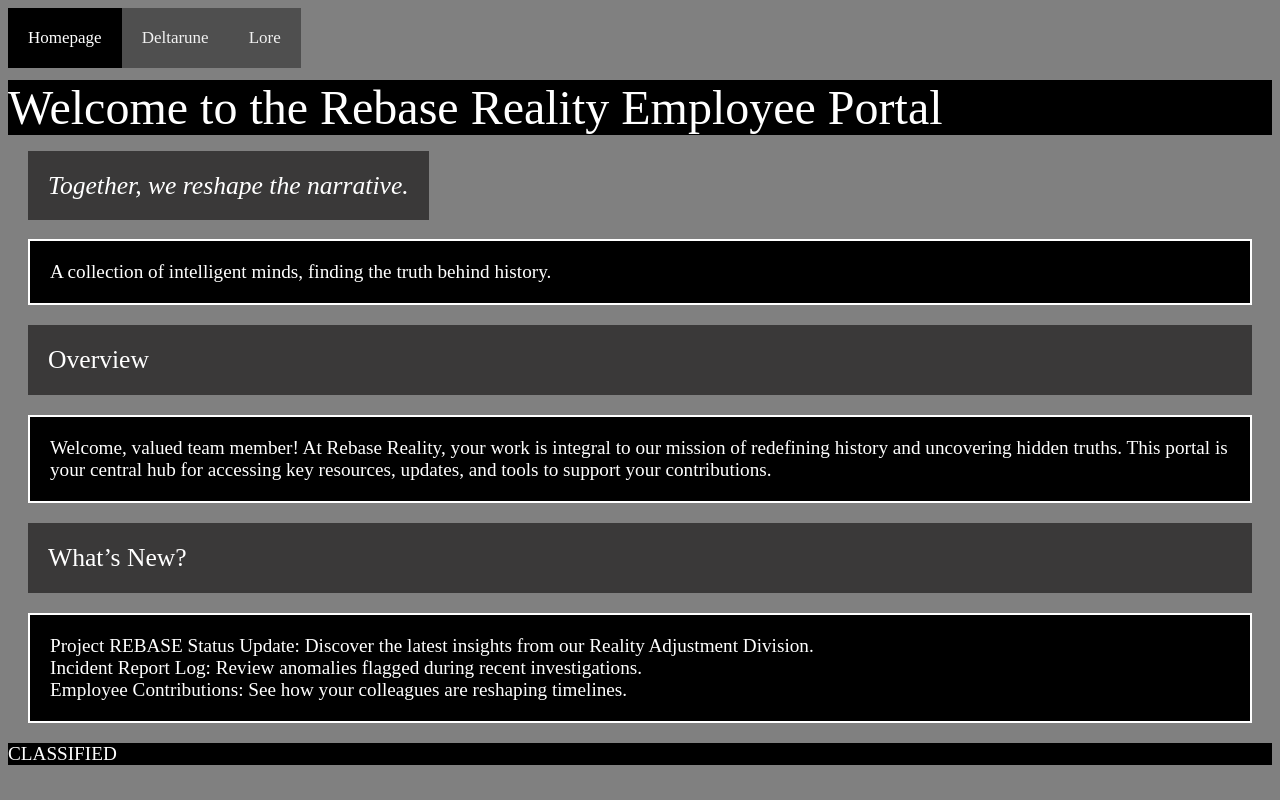
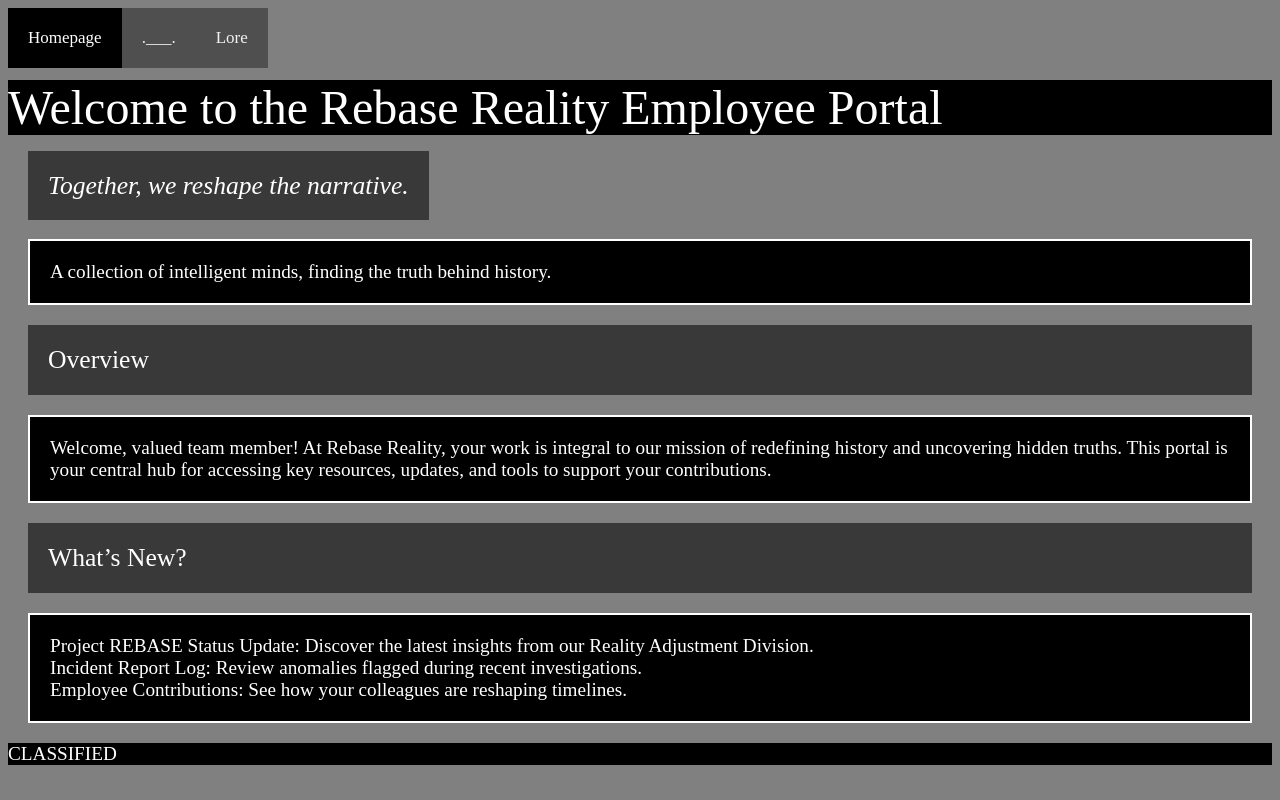
Before and after one commit to haveyouseenthisman/haveyouseenthisman.github.io, a plain HTML site: page employeehmpge.html in a window 1280 px wide. Drawn offline with Linux system fonts and the light colour scheme.

Commit message:
Update employeehmpge.html

```diff
--- a/employeehmpge.html
+++ b/employeehmpge.html
@@ -120,7 +120,7 @@
 </div>
 <div class="topnav">
 	<a class="active" href="hmpge.html">Homepage</a>
-	<a href="deltarune.html">Deltarune</a>
+	<a href="poooeeem.html">.___.</a>
 	<a href="lore.html">Lore</a>
 </div>
 <br>
```
